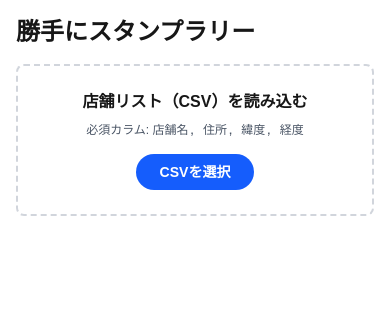
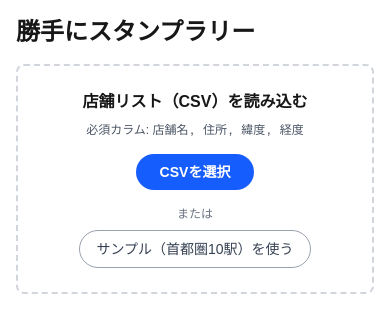
Before and after one commit to haristweet/stamp-rally, a Next.js app: page / in a window 390 px wide. Shown: the top 332 px of the page. Built offline with nearby package versions, Linux system fonts and the light colour scheme.

Commit message:
Add 'use sample' button for one-tap loading on mobile

```diff
--- a/src/app/page.tsx
+++ b/src/app/page.tsx
@@ -43,15 +43,12 @@ export default function HomePage() {
     [storesWithDistance, visitedIds]
   );
 
-  const handleFile = useCallback(async (file: File) => {
-    setImportError(null);
-    const text = await file.text();
+  const loadCsvText = useCallback((text: string, chainName: string) => {
     const result = parseCsv(text);
     if (!result.ok) {
       setImportError(result.error);
       return;
     }
-    const chainName = file.name.replace(/\.csv$/i, "");
     const data: ChainData = {
       chainName,
       importedAt: new Date().toISOString(),
@@ -62,6 +59,30 @@ export default function HomePage() {
     setChain(data);
     setVisits([]);
   }, []);
+
+  const handleFile = useCallback(
+    async (file: File) => {
+      setImportError(null);
+      const text = await file.text();
+      loadCsvText(text, file.name.replace(/\.csv$/i, ""));
+    },
+    [loadCsvText]
+  );
+
+  const handleUseSample = useCallback(async () => {
+    setImportError(null);
+    try {
+      const base = process.env.NEXT_PUBLIC_BASE_PATH ?? "";
+      const res = await fetch(`${base}/sample-stores.csv`);
+      if (!res.ok) throw new Error(`HTTP ${res.status}`);
+      const text = await res.text();
+      loadCsvText(text, "サンプル（首都圏10駅）");
+    } catch (e) {
+      setImportError(
+        `サンプルの読み込みに失敗しました: ${e instanceof Error ? e.message : String(e)}`
+      );
+    }
+  }, [loadCsvText]);
 
   const requestLocation = useCallback(() => {
     if (!("geolocation" in navigator)) {
@@ -115,7 +136,11 @@ export default function HomePage() {
       </header>
 
       {!chain ? (
-        <ImportPanel onFile={handleFile} error={importError} />
+        <ImportPanel
+          onFile={handleFile}
+          onUseSample={handleUseSample}
+          error={importError}
+        />
       ) : (
         <>
           <section className="mb-4 rounded-lg bg-blue-50 p-4">
@@ -200,9 +225,11 @@ function TabButton({
 
 function ImportPanel({
   onFile,
+  onUseSample,
   error,
 }: {
   onFile: (file: File) => void;
+  onUseSample: () => void;
   error: string | null;
 }) {
   return (
@@ -224,6 +251,13 @@ function ImportPanel({
           }}
         />
       </label>
+      <div className="mt-4 text-xs text-gray-500">または</div>
+      <button
+        onClick={onUseSample}
+        className="mt-2 rounded-full border border-gray-400 px-4 py-2 text-sm text-gray-700"
+      >
+        サンプル（首都圏10駅）を使う
+      </button>
       {error && <p className="mt-4 text-sm text-red-600">{error}</p>}
     </section>
   );
```
